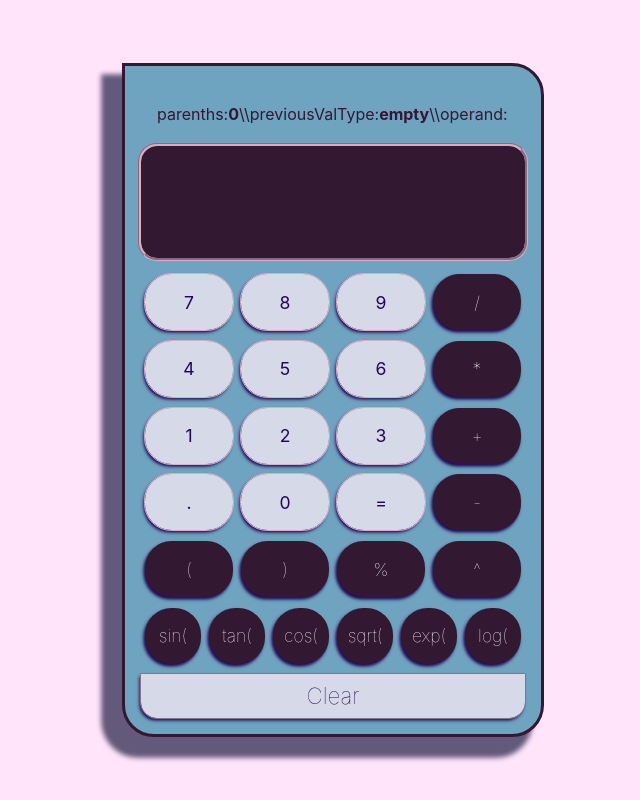
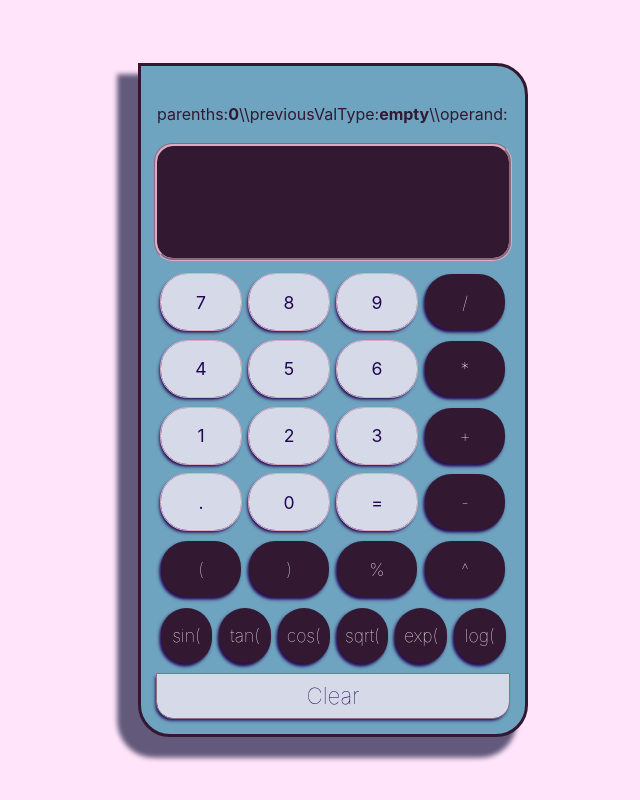
Before and after one commit to trevorlomba/react-calc, a React (Create React App) app in the folder calculator/: page / in a window 1280 px wide. Shown: the whole page, without its empty margins (307-947 px from the left). Built offline with nearby package versions, Linux system fonts and the light colour scheme.

Commit message:
page title and styling

```diff
--- a/calculator/public/index.html
+++ b/calculator/public/index.html
@@ -24,7 +24,7 @@
       work correctly both with client-side routing and a non-root public URL.
       Learn how to configure a non-root public URL by running `npm run build`.
     -->
-    <title>React App</title>
+    <title>Calculator by Trevor Lomba</title>
   </head>
   <body>
     <noscript>You need to enable JavaScript to run this app.</noscript>
--- a/calculator/src/App.css
+++ b/calculator/src/App.css
@@ -16,8 +16,8 @@ body {
 }
 
 .calc-wrapper {
-  max-width: 50%;
-  min-width: 30%;
+  max-width: 22rem;
+  min-width: 22rem;
   /* min-width: 200px;
   min-height: 400px; */
   border-radius: 0em 2em 2em 2em;
--- a/calculator/src/components/Logger.css
+++ b/calculator/src/components/Logger.css
@@ -3,14 +3,14 @@
     justify-content:start;
     align-items: center;
     height:2em;
-    padding: 1em 1em;
+    padding: 1em 0em;
     font-weight: bolder;
     font-size: 1rem;
     background-color: #6EA4BF;
     color: #331832;
     /* outline: 2px solid #9756bd; */
     overflow: auto;
-    overflow-x: auto;
+    overflow-x:auto;
     border-radius: 1rem 1rem 0em 0em;
 }
 
```
